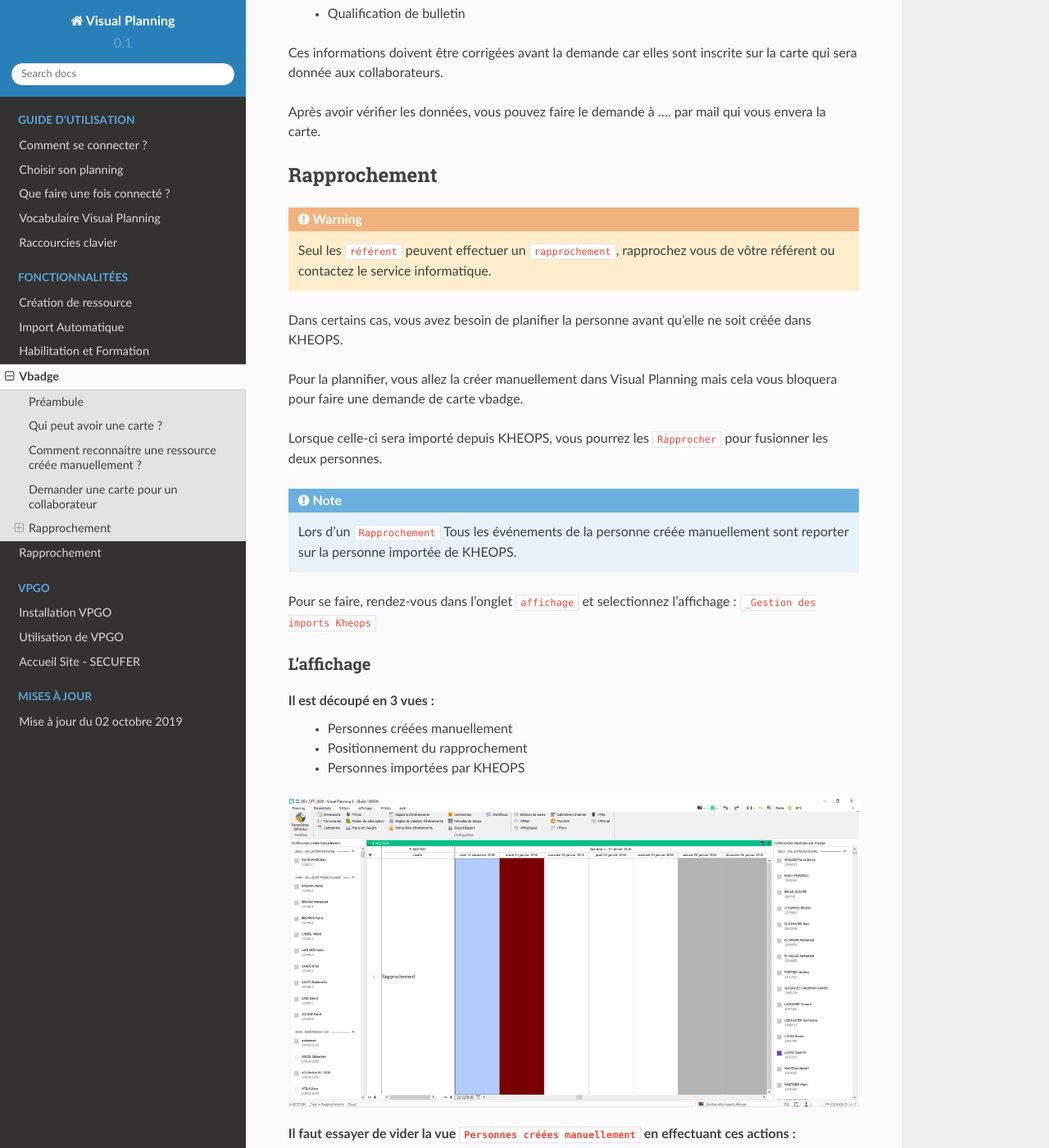
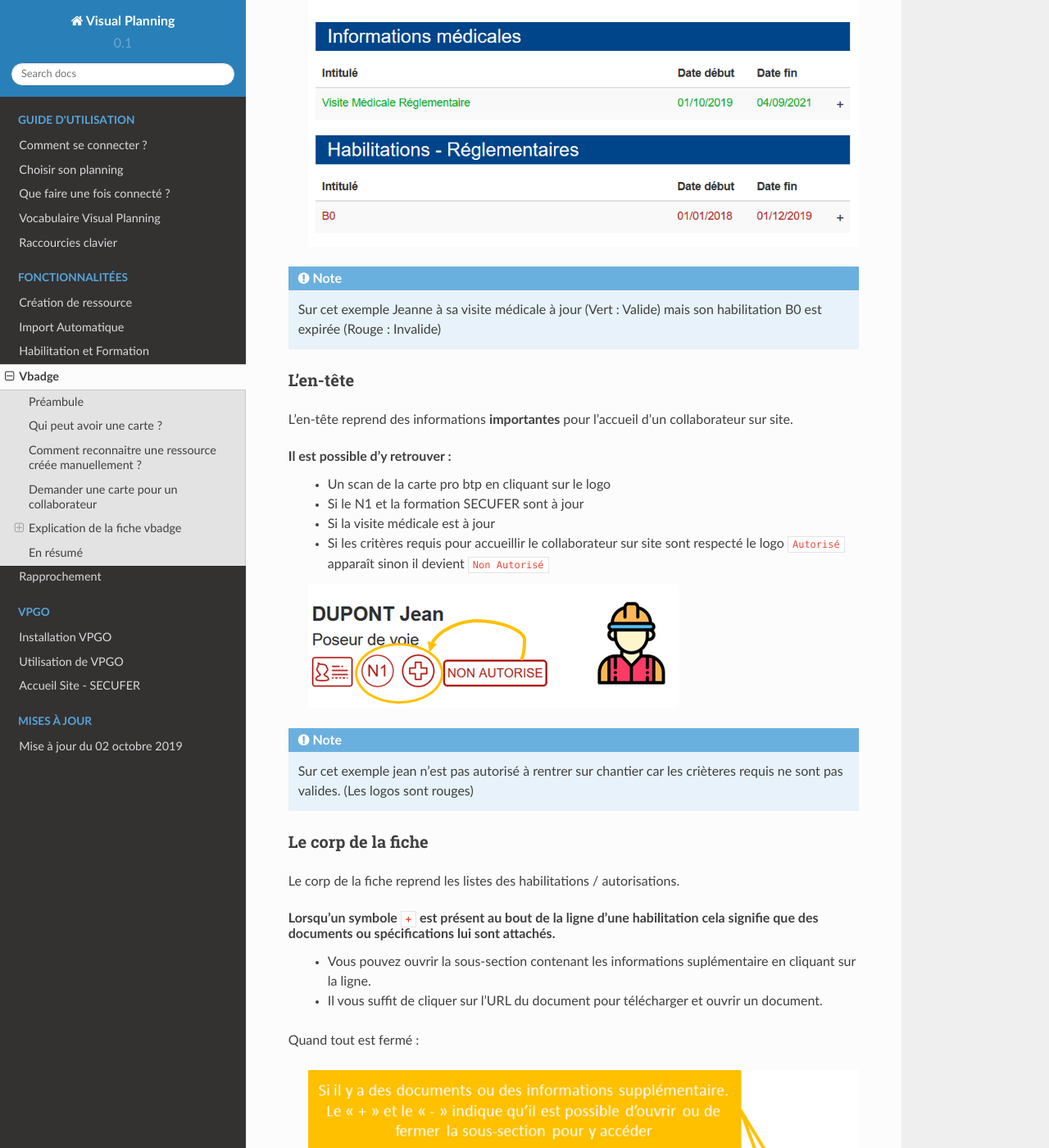
Before and after one commit to macordier/VPDOC, a Sphinx documentation site: the page built from popcube/source/fonctionnalitees/vbadge.rst, in a window 1280 px wide and 1400 px high, scrolled down 2123 px. Shown: the whole window at 82% size. Built offline with Sphinx 7.4.7 and the Read the Docs theme 2.0.0, drawn with Linux system fonts in a browser that asks for light colours; some of the changed text lies outside the part shown.

Commit message:
Mise à jour doc Vbadge

```diff
--- a/popcube/source/fonctionnalitees/rapprochement.rst
+++ b/popcube/source/fonctionnalitees/rapprochement.rst
@@ -104,6 +104,8 @@
 
 Dans la fiche de la ressource, vous pouvez cocher la case : ``ressource générique`` qui permettra de faire disparaître la ressource dans la liste de gauche.
 
+.. image:: ../_static/fonctionnalitees/vbadge/editeur_personne_generique.png
+
 .. note::
     Cocher la ressource en ``ressource générique`` ne l'a fait pas disparaître de vos autres affichages. Cela permet de diminuer la liste des ressources à rapprocher pour une meilleur lisibilité.
 
@@ -115,5 +117,7 @@
 
 Si un intérimaire apparaît dans la liste, c'est que son ``type de contrat`` dans sa fiche n'est pas positionné sur ``Intérimaire``
 
+.. image:: ../_static/fonctionnalitees/vbadge/editeur_personne_interim.png
+
 .. warning::
     Dans le cas ou l'intérimaire est embauché par l'entreprise et qu'il est importé par kheops, il vous suffit de changer dans sa fiche son type de contrat intérimaire en CDD ou CDI puis de revenir sur l'affichage pour faire le rapprochement avec son import KHEOPS.
--- a/popcube/source/fonctionnalitees/vbadge.rst
+++ b/popcube/source/fonctionnalitees/vbadge.rst
@@ -9,11 +9,12 @@
 
 Vbadge est une carte distribuée aux collaborateurs permettant grâce à un **QR Code** imprimé dessus de récupérer ses habilitations / autorisations.
 
-.. image:: ../_static/fonctionnalitees/vbadge/badge.PNG
+    .. image:: ../_static/fonctionnalitees/vbadge/badge_jean.PNG
+    .. image:: ../_static/fonctionnalitees/vbadge/badge_jeanne.PNG
 
 Les habilitations / autorisations sont reliées directement à Visual Planning.
 
-.. image:: ../_static/fonctionnalitees/vbadge/fiche.PNG
+    .. image:: ../_static/fonctionnalitees/vbadge/fiche_jeanne.PNG
 
 Qui peut avoir une carte ?
 --------------------------
@@ -42,7 +43,9 @@
 .. image:: ../_static/fonctionnalitees/vbadge/editeurs_personne.PNG
 
 .. note::
-    Pour toute personne créée manuellement et qui est en doublon parce qu'elle a été importée de KHEOPS, vous devez effectuer un :ref:`Rapprochement`
+    Pour toute personne créée manuellement et qui est en doublon parce qu'elle a été importée de KHEOPS, vous devez effectuer un ``Rapprochement``.
+
+    Vous pouvez aller voir la documentation sur ce sujet.
 
 Demander une carte pour un collaborateur
 ----------------------------------------
@@ -54,71 +57,60 @@
 
 Ces informations doivent être corrigées avant la demande car elles sont inscrite sur la carte qui sera donnée aux collaborateurs.
 
-Après avoir vérifier les données, vous pouvez faire le demande à .... par mail qui vous envera la carte.
+Après avoir vérifier les données, vous pouvez faire le demande au service informatique par mail qui vous envera la carte.
 
-.. _Rapprochement:
+Explication de la fiche vbadge
+-------------------------------
 
-Rapprochement
--------------
+La fiche d'une personne reprend les informations principales situées en en-tête de la page ainsi que des tableaux récapitulatifs de ses habilitations / autorisations.
 
-.. warning::
-    Seul les ``référent`` peuvent effectuer un ``rapprochement``, rapprochez vous de vôtre référent ou contactez le service informatique.
+Les couleurs
++++++++++++++
 
-Dans certains cas, vous avez besoin de planifier la personne avant qu'elle ne soit créée dans KHEOPS.
+La couleur verte indique la ``Validité`` d'une habilitation / autorisation
 
-Pour la plannifier, vous allez la créer manuellement dans Visual Planning mais cela vous bloquera pour faire une demande de carte vbadge.
+La couleur rouge indique ``l'Invalidité`` d'une habilitation / autorisation
 
-Lorsque celle-ci sera importé depuis KHEOPS, vous pourrez les ``Rapprocher`` pour fusionner les deux personnes.
+    .. image:: ../_static/fonctionnalitees/vbadge/fiche_jeanne_couleur.png
 
 .. note::
-    Lors d'un ``Rapprochement`` Tous les événements de la personne créée manuellement sont reporter sur la personne importée de KHEOPS.
+    Sur cet exemple Jeanne à sa visite médicale à jour (Vert : Valide) mais son habilitation B0 est expirée (Rouge : Invalide)
 
-Pour se faire, rendez-vous dans l'onglet ``affichage`` et selectionnez l'affichage : ``_Gestion des imports Kheops``
+L'en-tête
+++++++++++
 
-L'affichage
-^^^^^^^^^^^
+L'en-tête reprend des informations **importantes** pour l'accueil d'un collaborateur sur site.
 
-Il est découpé en 3 vues :
-    - Personnes créées manuellement
-    - Positionnement du rapprochement
-    - Personnes importées par KHEOPS
+Il est possible d'y retrouver :
+    - Un scan de la carte pro btp en cliquant sur le logo
+    - Si le N1 et la formation SECUFER sont à jour
+    - Si la visite médicale est à jour
+    - Si les critères requis pour accueillir le collaborateur sur site sont respecté le logo ``Autorisé`` apparaît sinon il devient ``Non Autorisé``
 
-.. image:: ../_static/fonctionnalitees/vbadge/affichage_import_kheops.png
-
-Il faut essayer de **vider** la vue ``Personnes créées manuellement`` en effectuant ces actions :
-    - Faire un rapprochement entre la personne créée manuellement et la personne importés de KHEOPS
-    - Marquer la ressource comme générique
-    - Spécifier que la personne est un intérimaire
-
-Placer un rapprochement
-^^^^^^^^^^^^^^^^^^^^^^^
-
-Prennez la personne créée manuellement dans la vue à gauche et placer la sur le planning. *Peut importe la date*
-
-Une page s'ouvre dans laquelle vous devez renseigner l'ID VINCI de la même personne importée de KHEOPS.
+    .. image:: ../_static/fonctionnalitees/vbadge/fiche_jean_explicative.png
 
 .. note::
-    Vous retrouvez l'ID VINCI de la personne dans la vue de droite
+    Sur cet exemple jean n'est pas autorisé à rentrer sur chantier car les crièteres requis ne sont pas valides. (Les logos sont rouges)
 
-Quelques minutes plus tard l'événement aura disparu ainsi que la personne créée manuellement.
+Le corp de la fiche
+++++++++++++++++++++
 
-Ressource générique
-^^^^^^^^^^^^^^^^^^^
+Le corp de la fiche reprend les listes des habilitations / autorisations.
 
-Lorsque vous ouvrez les informations de la personne : **Double cliquez sur la personne**
+Lorsqu'un symbole ``+`` est présent au bout de la ligne d'une habilitation cela signifie que des documents ou spécifications lui sont attachés.
+    - Vous pouvez ouvrir la sous-section contenant les informations suplémentaire en cliquant sur la ligne.
+    - Il vous suffit de cliquer sur l'URL du document pour télécharger et ouvrir un document.
 
-Vous trouverez dans la fiche de la personne une case à cocher pour la marquer en ``générique``.
+Quand tout est fermé :
 
-.. image:: ../_static/fonctionnalitees/vbadge/editeur_personne_generique.png
+    .. image:: ../_static/fonctionnalitees/vbadge/fiche_jeanne_ss_closed.png
 
-.. note::
-    Une ressource générique est une ressource non nominative comme : Intérimaire, Poseur de voies, ...
+Puis une fois ouvert :
 
-Intérimaire
-^^^^^^^^^^^^
+    .. image:: ../_static/fonctionnalitees/vbadge/fiche_jeanne_ss_open.png
 
-Lorsque vous ouvrez les informations de la personne : **Double cliquez sur la personne**
 
-Vous trouverez dans la fiche de la personne une liste déroulante de type de contrat : Sélectionnez le type ``Intérimaire``
+En résumé
+----------
 
-.. image:: ../_static/fonctionnalitees/vbadge/editeur_personne_interim.png
+    .. image:: ../_static/fonctionnalitees/vbadge/fiche_jeanne_explicative.png
```
Also changed, not shown: popcube/source/_static/fonctionnalitees/vbadge/badge_jean.png (added), popcube/source/_static/fonctionnalitees/vbadge/badge_jeanne.png (added), popcube/source/_static/fonctionnalitees/vbadge/fiche_jean.png (added), popcube/source/_static/fonctionnalitees/vbadge/fiche_jean_explicative.png (added), popcube/source/_static/fonctionnalitees/vbadge/fiche_jean_vm.png (added), popcube/source/_static/fonctionnalitees/vbadge/fiche_jeanne.png (added), popcube/source/_static/fonctionnalitees/vbadge/fiche_jeanne_b0.png (added), popcube/source/_static/fonctionnalitees/vbadge/fiche_jeanne_couleur.png (added), popcube/source/_static/fonctionnalitees/vbadge/fiche_jeanne_explicative.png (added), popcube/source/_static/fonctionnalitees/vbadge/fiche_jeanne_ss_closed.png (added), popcube/source/_static/fonctionnalitees/vbadge/fiche_jeanne_ss_open.png (added).
